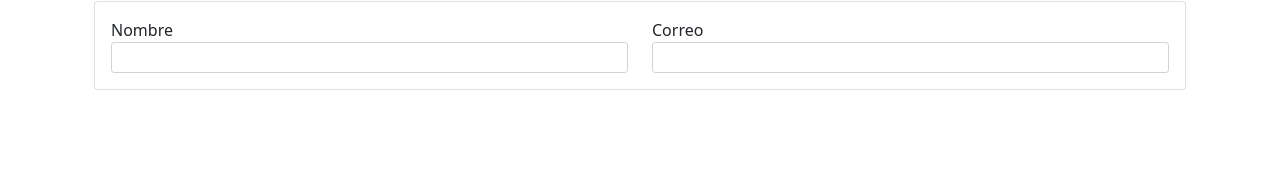
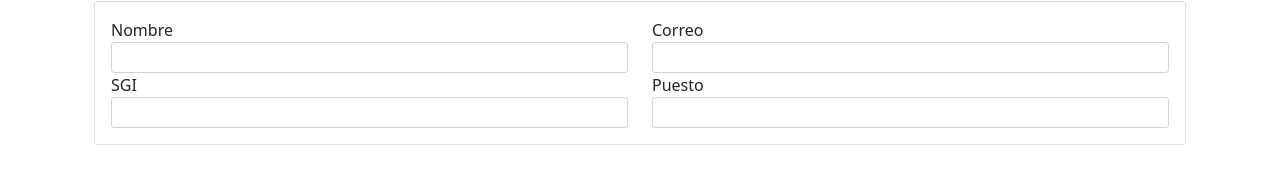
Before and after one commit to omarsd03/git-colaboracion, a plain HTML site: page index.html in a window 1280 px wide. Shown: the part 153-331 px from the top of the page. Drawn offline with nearby package versions, Linux system fonts and the light colour scheme.

Commit message:
Cambios en formulario

```diff
--- a/index.html
+++ b/index.html
@@ -46,6 +46,20 @@
 
                                 </div>
 
+                                <div class="row">
+
+                                    <div class="col-md-6">
+                                        <label for="">SGI</label>
+                                        <input type="text" class="form-control form-control-sm">
+                                    </div>
+
+                                    <div class="col-md-6">
+                                        <label for="">Puesto</label>
+                                        <input type="text" class="form-control form-control-sm">
+                                    </div>
+
+                                </div>
+
                             </form>
 
 
```
